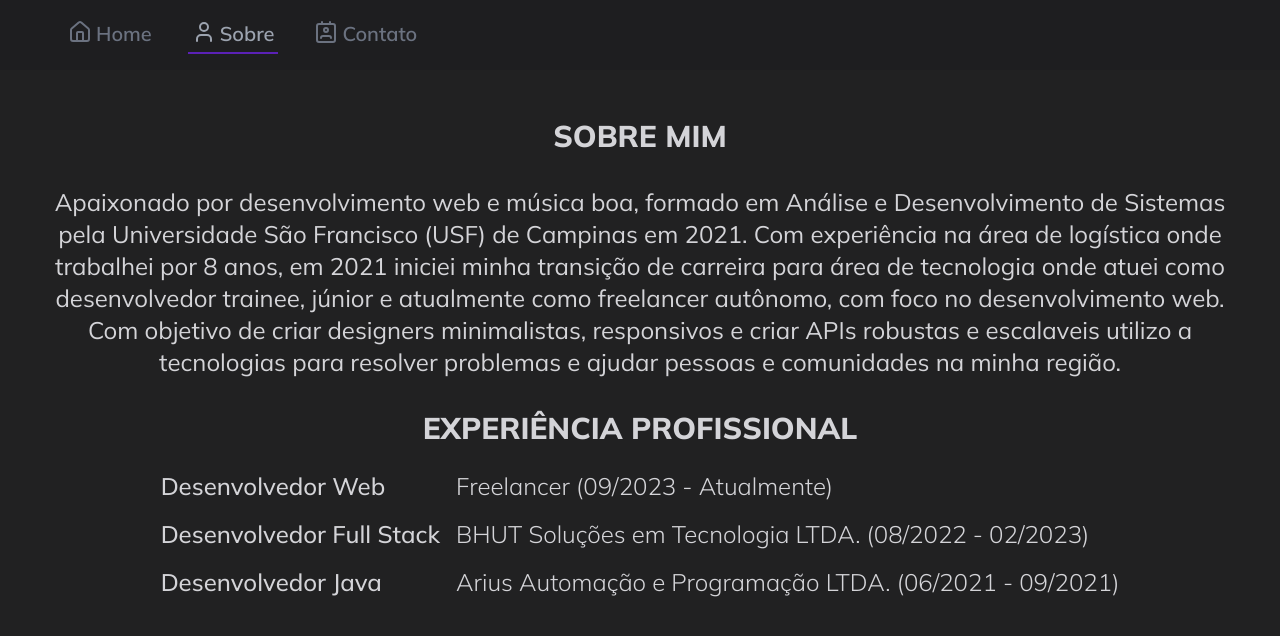
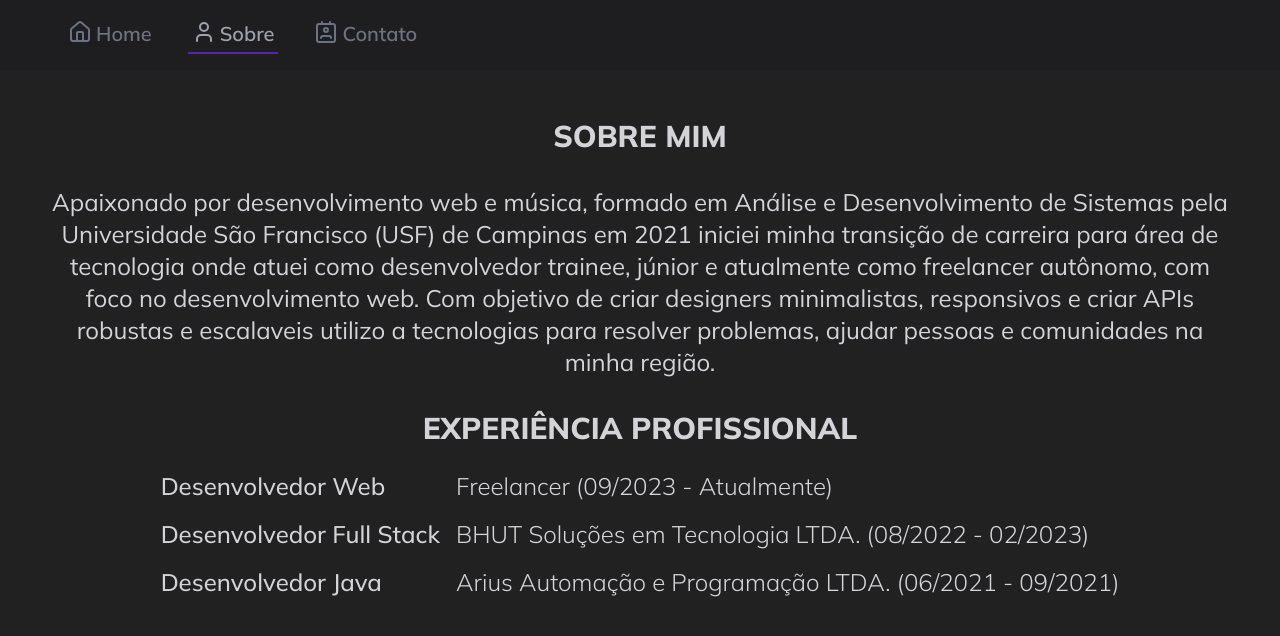
Before and after one commit to rafaelsousapereira/rafael-sousa-web-portfolio, a React (Vite) app: page /about in a window 1280 px wide. Shown: the top 636 px of the page. Built offline with nearby package versions, Linux system fonts and the light colour scheme; a web font is replaced by a local one.

Commit message:
fix: changed about

```diff
--- a/src/data/data.ts
+++ b/src/data/data.ts
@@ -40,9 +40,7 @@ export const metadata: MetadataType = {
   about: {
     titles: ["Sobre mim", "Experiência Profissional"],
     description: `
-      Apaixonado por desenvolvimento web e música boa, formado em Análise e Desenvolvimento de Sistemas pela Universidade São Francisco (USF) de Campinas em 2021.
-      Com experiência na área de logística onde trabalhei por 8 anos, em 2021 iniciei minha transição de carreira para área de tecnologia onde atuei como desenvolvedor trainee, júnior e atualmente como freelancer autônomo, com foco no desenvolvimento web.
-      Com objetivo de criar designers minimalistas, responsivos e criar APIs robustas e escalaveis utilizo a tecnologias para resolver problemas e ajudar pessoas e comunidades na minha região.
+      Apaixonado por desenvolvimento web e música, formado em Análise e Desenvolvimento de Sistemas pela Universidade São Francisco (USF) de Campinas em 2021 iniciei minha transição de carreira para área de tecnologia onde atuei como desenvolvedor trainee, júnior e atualmente como freelancer autônomo, com foco no desenvolvimento web. Com objetivo de criar designers minimalistas, responsivos e criar APIs robustas e escalaveis utilizo a tecnologias para resolver problemas, ajudar pessoas e comunidades na minha região.
     `,
     experience: [
       "Desenvolvedor Web          Freelancer (09/2023 - Atualmente)",
```
